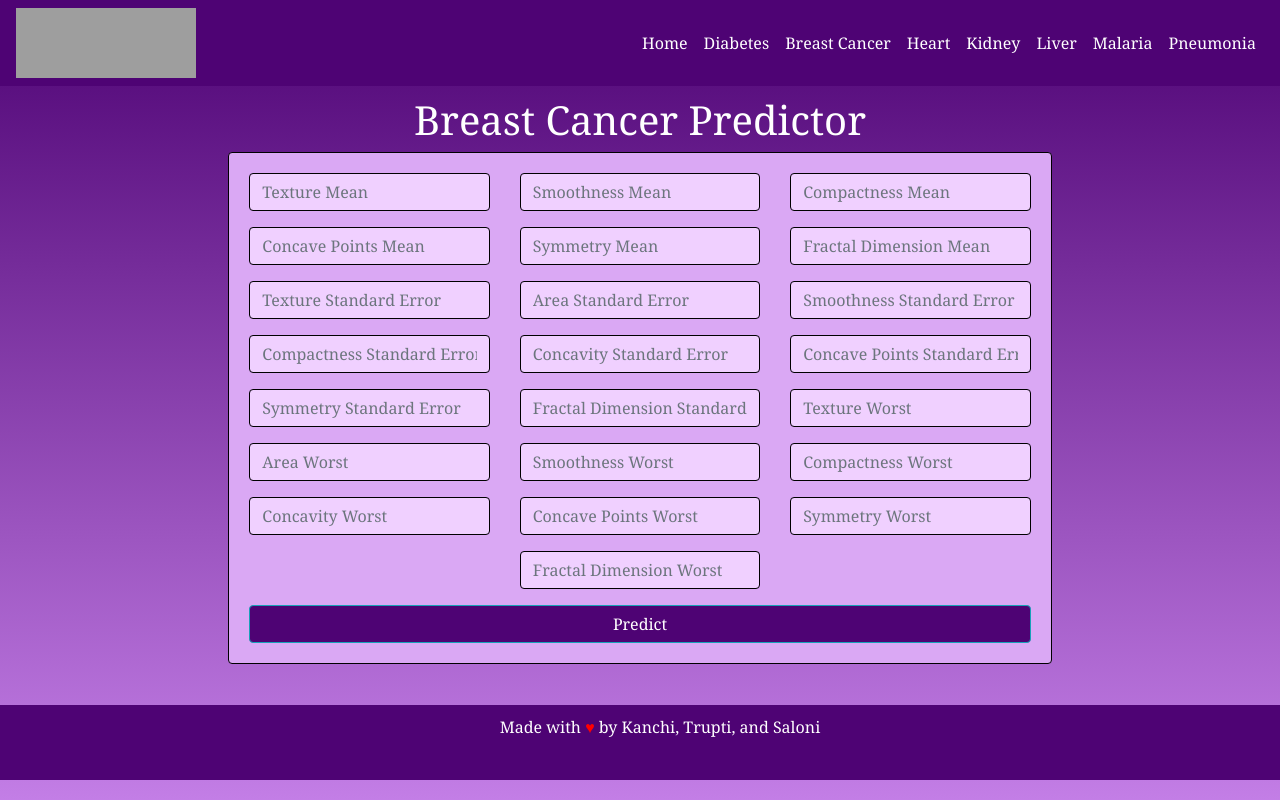
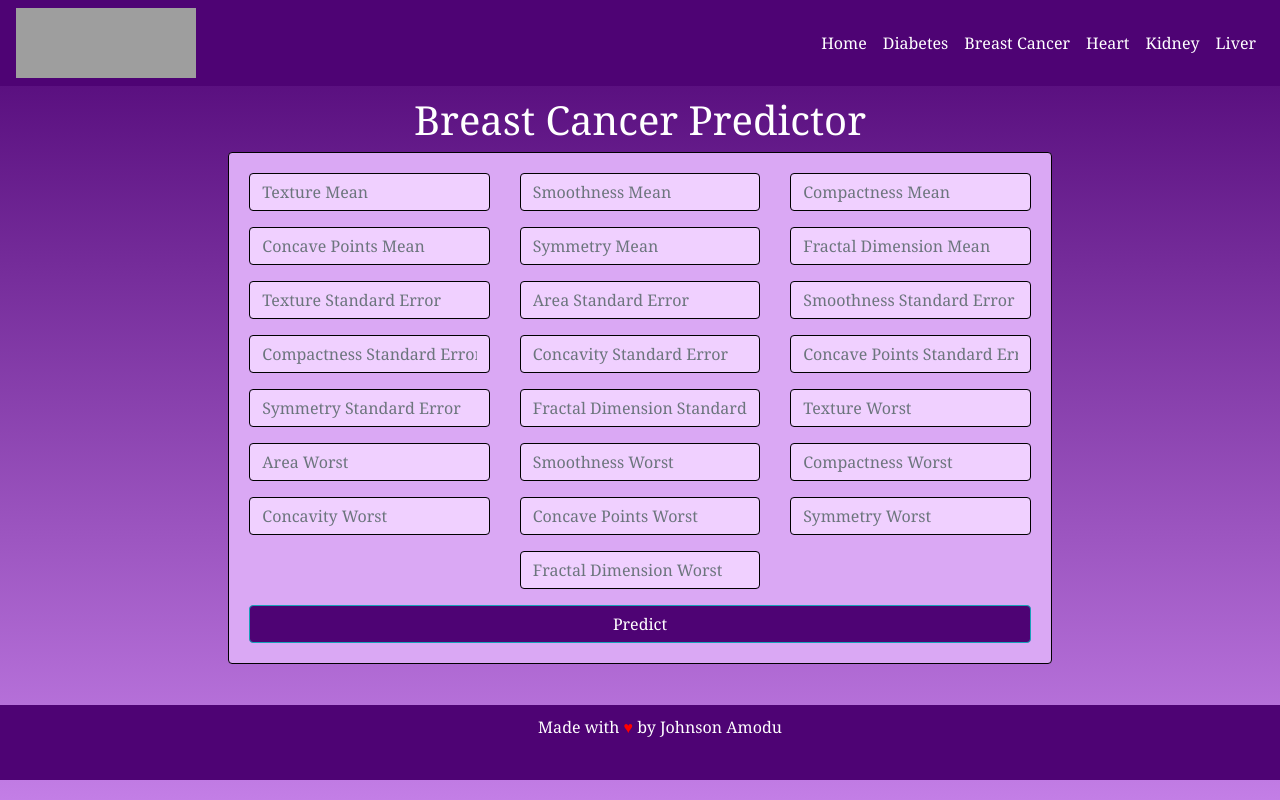
Before and after one commit to SolaJohnson/Smart-Disease-Predictor, a Flask app: page /cancer in a window 1280 px wide. Run offline with Flask 2, Linux system fonts and the light colour scheme; some libraries are stand-ins or nearby versions; grey boxes are pictures that could not be loaded.

Commit message:
Update main.html

```diff
--- a/templates/main.html
+++ b/templates/main.html
@@ -2,10 +2,10 @@
 <html>
 <head>
   <meta name="viewport" content="width=device-width, initial-scale=1.0">
-  <meta name="og:title" content="Medibuddy: Smart Disease Predictor">
-  <meta name="author" content="KANCHI TANK">
+  <meta name="og:title" content="Smart Disease Predictor">
+  <meta name="author" content="JOHNSON AMODU">
   <meta name="og:image" content="static/favicon.ico">
-  <title>Medibuddy</title>
+  <title>Smart-Disease-Predictor</title>
   <link rel="icon" type="image/x-icon" href="static/favicon.ico?v=2"  />
   <link rel="stylesheet" href="https://stackpath.bootstrapcdn.com/bootstrap/4.3.1/css/bootstrap.min.css" integrity="sha384-ggOyR0iXCbMQv3Xipma34MD+dH/1fQ784/j6cY/iJTQUOhcWr7x9JvoRxT2MZw1T" crossorigin="anonymous">
   <link href="https://cdnjs.cloudflare.com/ajax/libs/font-awesome/4.7.0/css/font-awesome.min.css" rel="stylesheet"/>
@@ -65,12 +65,6 @@
               <li class="nav-item active">
                 <a class="nav-link" href="{{ url_for('liverPage') }}">Liver</a>
               </li>
-              <li class="nav-item active">
-                <a class="nav-link" href="{{ url_for('malariaPage') }}">Malaria</a>
-              </li>
-              <li class="nav-item active">
-                <a class="nav-link" href="{{ url_for('pneumoniaPage') }}">Pneumonia</a>
-              </li>
            </ul>
          </div>
        </nav>
@@ -88,7 +82,7 @@
   <footer style="background-image: linear-gradient(#4e0374, #4e0374) !important;">
     <center>
       <ul style="list-style-type:none;">
-      <li><p style="color: white;">Made with <span style="color: red;">&hearts;</span> by Kanchi, Trupti, and Saloni </p></li>
+      <li><p style="color: white;">Made with <span style="color: red;">&hearts;</span> by Johnson Amodu </p></li>
     </ul>
   </center>
   </footer>
```
